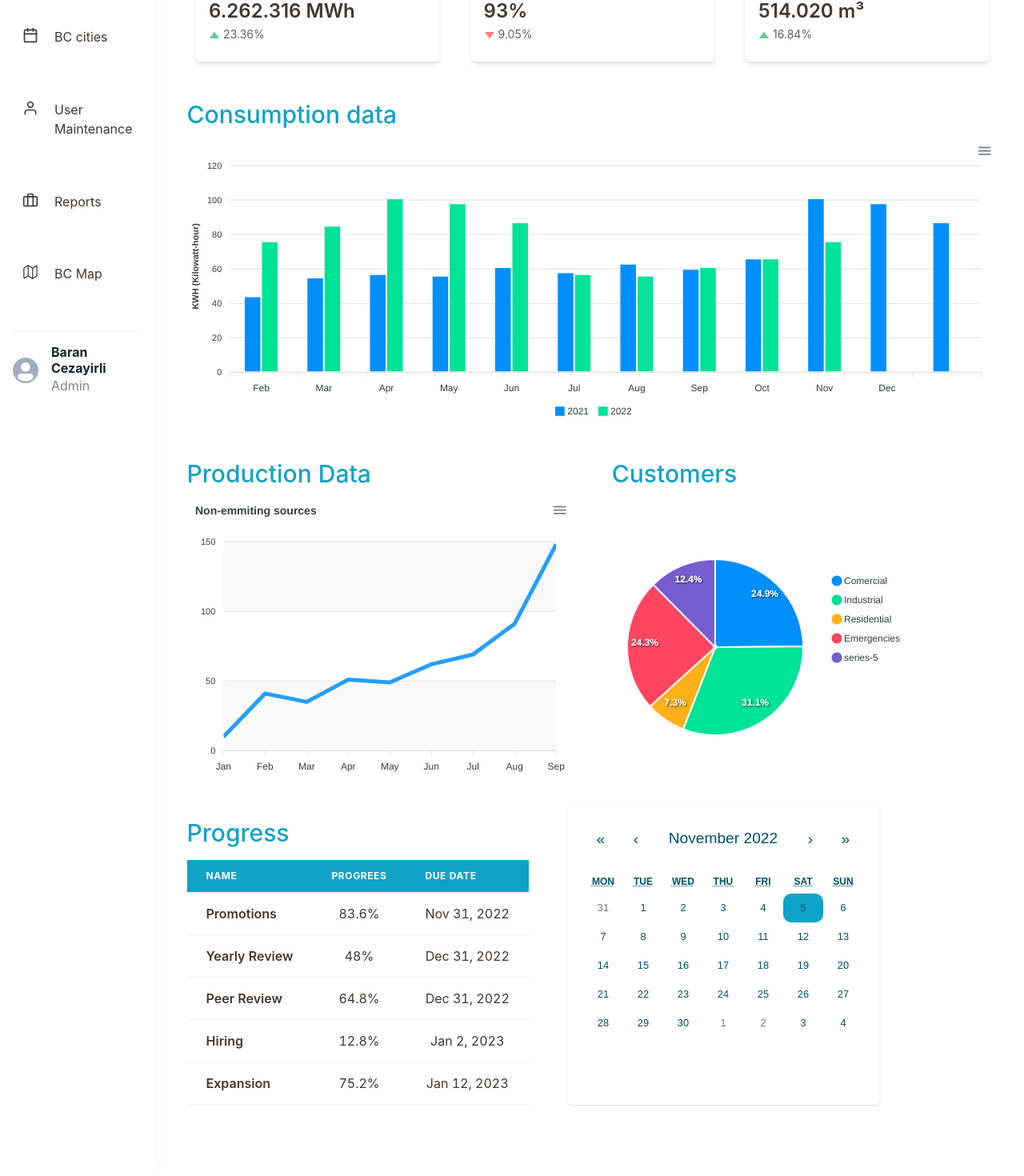
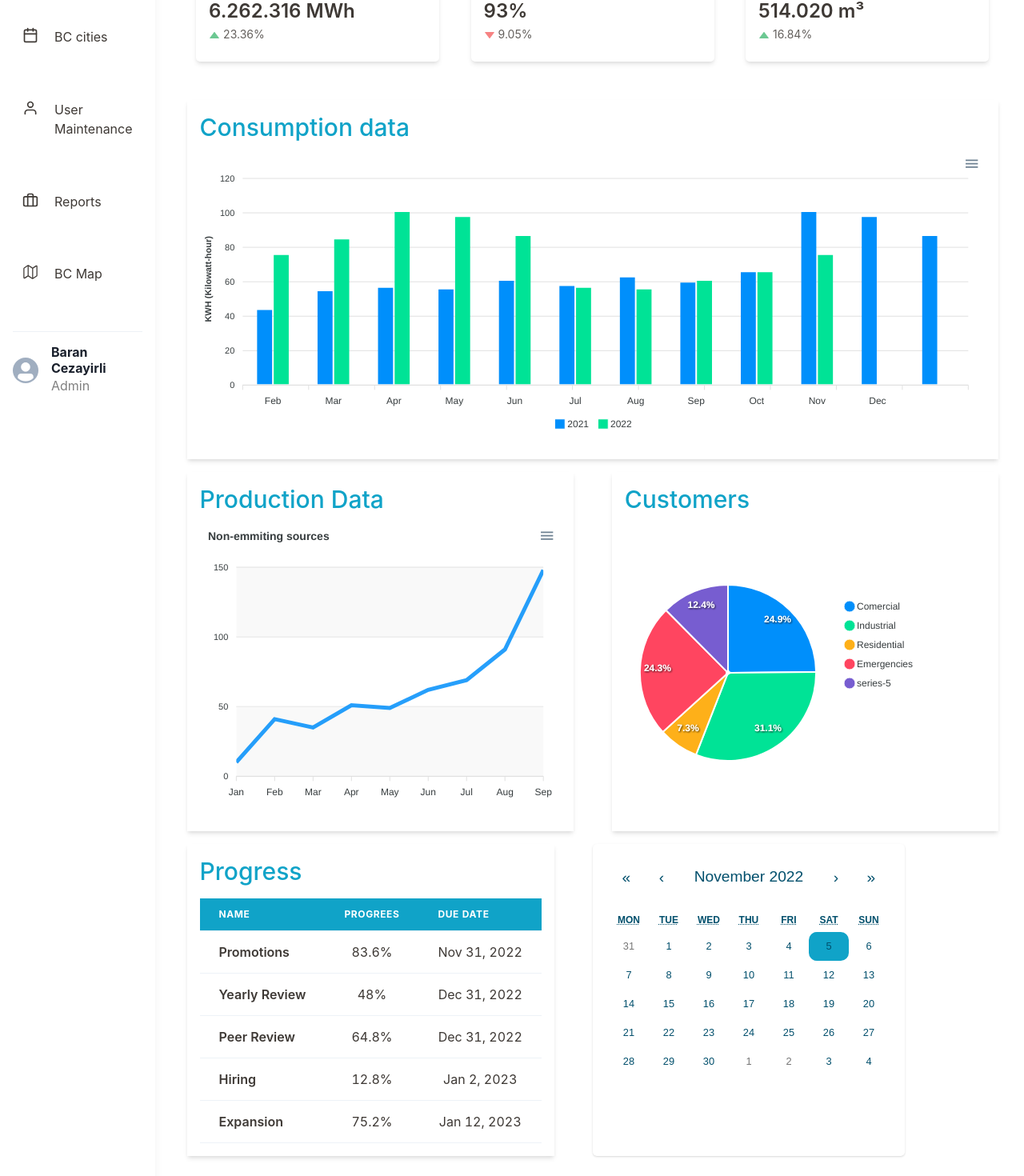
Before and after one commit to rebecatschiedel/dashboard-admin-bcHydro, a Next.js app: page /dashboard in a window 1280 px wide. Shown: the part 217-1687 px from the top of the page at 80% size. Built offline with nearby package versions, Linux system fonts and the light colour scheme.

Commit message:
Add information field to Dashboard

```diff
--- a/components/Dashboard.js
+++ b/components/Dashboard.js
@@ -43,9 +43,9 @@ function Dashboard() {
         />
       </StatGroup>
 
-      <Box marginTop="3rem">
+      <Box marginTop="3rem" shadow="md" p="1rem">
         <Heading
-          my="1rem"
+          mb="1rem"
           fontSize={["2xl", "3xl"]}
           color="bcPrimary.sea"
           fontWeight="medium"
@@ -55,9 +55,9 @@ function Dashboard() {
         <DoubleColumnChart />
       </Box>
       <Flex w="100%" mt="1rem" flexDir={["column", "column", "row"]} gap="3rem">
-        <Box w="100%">
+        <Box w="100%" shadow="md" p="1rem">
           <Heading
-            my="1rem"
+            mb="1rem"
             fontSize={["2xl", "3xl"]}
             color="bcPrimary.sea"
             fontWeight="medium"
@@ -66,9 +66,8 @@ function Dashboard() {
           </Heading>
           <LineChart />
         </Box>
-        <Box w="100%">
+        <Box w="100%" shadow="md" p="1rem">
           <Heading
-            mt="1rem"
             mb={["1rem", "3rem", "5rem"]}
             fontSize={["2xl", "3xl"]}
             color="bcPrimary.sea"
@@ -81,9 +80,9 @@ function Dashboard() {
       </Flex>
       <Flex w="100%" mt="1rem" flexDir={["column", "column", "row"]} gap="3rem">
         <Show above="md">
-          <Box>
+          <Box shadow="md" p="1rem">
             <Heading
-              my="1rem"
+              mb="1rem"
               fontSize={["2xl", "3xl"]}
               color="bcPrimary.sea"
               fontWeight="medium"
@@ -94,9 +93,9 @@ function Dashboard() {
           </Box>
         </Show>
         <Hide above="md">
-          <Box>
+          <Box shadow="md" p="1rem">
             <Heading
-              my="1rem"
+              mb="1rem"
               fontSize={["2xl", "3xl"]}
               color="bcPrimary.sea"
               fontWeight="medium"
```
Also changed, not shown: components/MiniCalendar.js (+0 -57 lines).
